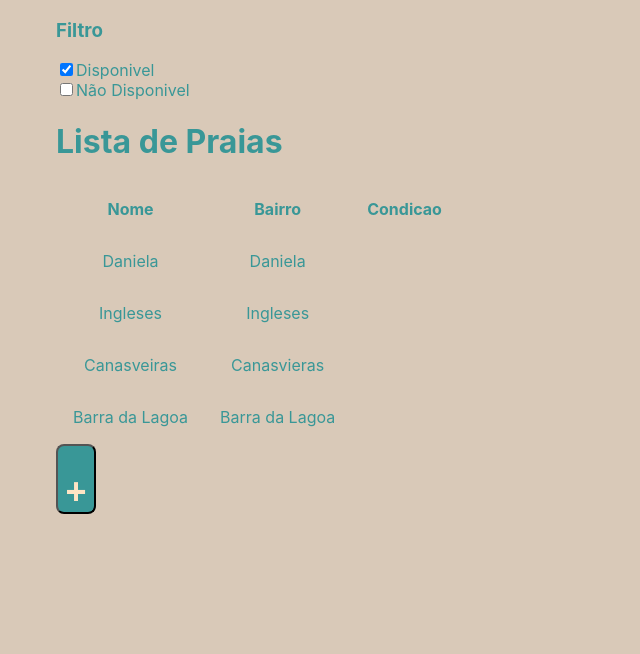
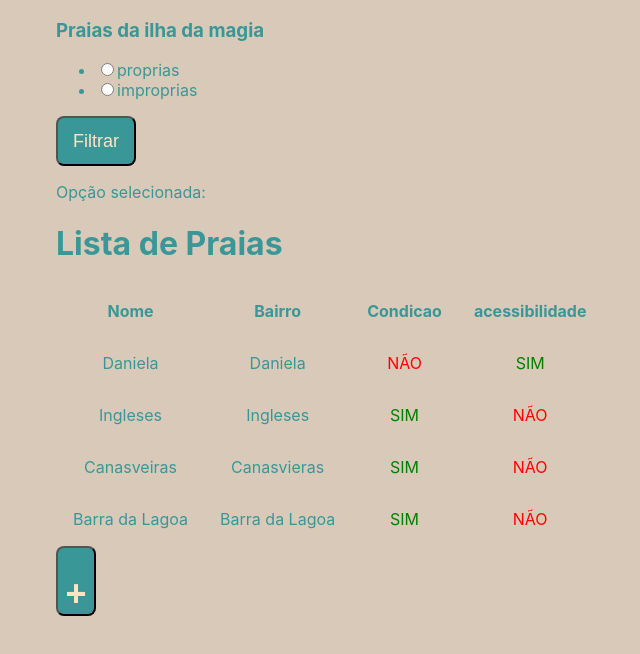
Before and after one commit to Deivis1909/beach, a React (Create React App) app: page / in a window 1280 px wide. Shown: the top 654 px of the page, without its empty margins (4-644 px from the left). Built offline with nearby package versions, Linux system fonts and the light colour scheme.

Commit message:
version1.7

```diff
--- a/public/praias.json
+++ b/public/praias.json
@@ -1,7 +1,7 @@
 [
-    {"bairro":"Daniela","nome":"Daniela","acessivel":true
+    {"bairro":"Daniela","nome":"Daniela","acessivel":false,"acessibilidade":true
     },
-    {"bairro":"Ingleses","nome":"Ingleses","acessivel":true},
-    {"bairro":"Canasveiras","nome":"Canasvieras","acessivel":true},
-    {"bairro":"Barra da Lagoa","nome":"Barra da Lagoa","acessivel":true}
+    {"bairro":"Ingleses","nome":"Ingleses","acessivel":true,"acessibilidade":false},
+    {"bairro":"Canasveiras","nome":"Canasvieras","acessivel":true,"acessibilidade":false},
+    {"bairro":"Barra da Lagoa","nome":"Barra da Lagoa","acessivel":true,"acessibilidade":false}
 ]
--- a/src/App.js
+++ b/src/App.js
@@ -6,6 +6,7 @@ import Editar from './components/Editar';
 import Filtro from './components/Filtro';
 import { useEffect, useState } from 'react';
 import Button from './components/Button';
+import CadastroNovaPraia from './components/CadastroNovaPraia';
 
 function App() {
 
@@ -17,7 +18,7 @@ function App() {
     .then(resp => resp.json())
     .then(praias => {
       const p = praias.map( doMap =>{
-        return {bairro: doMap.bairro, acessivel: doMap.acessivel, nome: doMap.nome,
+        return {bairro: doMap.bairro, acessivel: doMap.acessivel, nome: doMap.nome,acessibilidade: doMap.acessibilidade
 
         }
 
@@ -31,18 +32,57 @@ function App() {
 
   }, [])
 
+  const excluirPraia = (nome) => {
+    const resposta = window.confirm('Excluir o livro de ISBN ' + nome + "?");
+    if (!resposta)
+      return;
+
+    const lista = praia.filter(p => p.nome !== nome);
+    setPraia(lista);
+  }
+
+  const incluirPraia = (novo) => {
+    novo.acessivel = true;
+    setPraia([...praia, novo]);
+  }
+
+  const alterarPraia = (atualizado) => {
+    const newPraia = praia.map(p => {
+      if (p.nome === atualizado.nome) {
+        atualizado.acesssivel = praia.acessivel;
+        return atualizado;
+      }
+      return p;
+    });
+
+  }
+
+  function filtrarAcessivel(){
+    praia.filter(p => {
+      return p.acessivel === true;
+    })
+  }
+  function filtrarNao(){
+    praia.filter(p => {
+      return p.acessivel === false;
+  })
+  }
+
+
 
   return (
     <div className="App">
 
 
       <BrowserRouter>
-      <Filtro />
+      <Filtro positivo={filtrarAcessivel} negativo={filtrarNao} />
 
       <Routes>
         <Route path="/" element={<ListaPraias praia={praia}/>}  />
         <Route path="/editar" element={<Editar praia={praia} />} />
-
+        <Route path="cadastro-praia/:nome?" element = {
+              <CadastroNovaPraia praia={praia} incluirPraia={incluirPraia} alterarPraia={alterarPraia} />
+            } />
 
 
       </Routes>
--- /dev/null
+++ b/src/components/CadastroNovaPraia/index.js
@@ -0,0 +1,7 @@
+export default function CadastroNovaPraia(){
+    return(
+        <div>
+        <p>nova </p>
+        </div>
+    )
+}
--- a/src/components/Filtro/index.js
+++ b/src/components/Filtro/index.js
@@ -1,23 +1,37 @@
 import "./styles.css"
-export default function Filtro (){
+import { useState } from "react";
+
+
+export default function Filtro ({positivo,negativo,praia}){
+  const [selectedOption, setSelectedOption] = useState(null);
+
+   // else if({selectedOption} === "i"){
+
+     // const resultado = praia.filter(p => p.acessivel === false);
+      //setFiltradas(resultado);
+
+  //}
+
       return(
           <div>
-<h3>  Filtro</h3>
            <form>
-<div>
-      <input type="checkbox" id="scales" name="scales" checked></input>
-      <label htmlFor="scales">Disponivel</label>
-    </div>
+    <h3>Praias da ilha da magia</h3>
+    <ul>
+    <li><input type="radio" name="proprias" value="proprias" checked={selectedOption === "p"} onChange={(e) => setSelectedOption(e.target.value)}/>proprias</li>
+        <li><input type="radio" name="improprias" value="improprias" checked={selectedOption === "i"} onChange={(e) => setSelectedOption(e.target.value)}/>improprias</li>
 
-    <div>
-      <input type="checkbox" id="horns" name="horns"></input>
-      <label htmlFor="horns">Não Disponivel</label>
-    </div>
+    </ul>
+    <button id="btn-salvar" type="submit" value='salada' >Filtrar</button>
 </form>
 
+<p>Opção selecionada: {selectedOption}</p>
+
+
          </div>
-
         )
 
 
+
+
+
       }
--- a/src/components/Filtro/styles.css
+++ b/src/components/Filtro/styles.css
@@ -2,3 +2,7 @@ body{
     background-color: rgb(217, 201, 184);
     margin-left:60px;
 }
+#btn-salvar{
+    height:50px;
+    width: 80px;;
+}
--- a/src/components/ListaPraias/index.js
+++ b/src/components/ListaPraias/index.js
@@ -1,5 +1,15 @@
-import "./styles.css"
+
+import "./styles.css";
+
 export default function ListaPraias({praia}){
+
+
+
+
+
+
+
+
 
 return(
 <div>
@@ -16,6 +26,7 @@ return(
             <th>Nome</th>
             <th>Bairro</th>
             <th>Condicao</th>
+            <th>acessibilidade</th>
 
           </tr>
         </thead>
@@ -25,6 +36,8 @@ return(
               <tr key={p.nome}>
                 <td>{p.bairro}</td>
                 <td>{p.nome}</td>
+                <td className={p.acessivel ? 'green' : 'red'}>{p.acessivel? 'SIM' : 'NÃO'}</td>
+                <td className={p.acessibilidade ? 'green' : 'red'}>{p.acessibilidade? 'SIM' : 'NÃO'}</td>
 
               </tr>
             )
--- a/src/components/ListaPraias/styles.css
+++ b/src/components/ListaPraias/styles.css
@@ -7,3 +7,9 @@
     padding:15px;
     text-align:center;
 }
+.red{
+    color:red;
+}
+.green{
+    color:green;
+}
```
Lines whose indentation alone changed are shown as unchanged.
